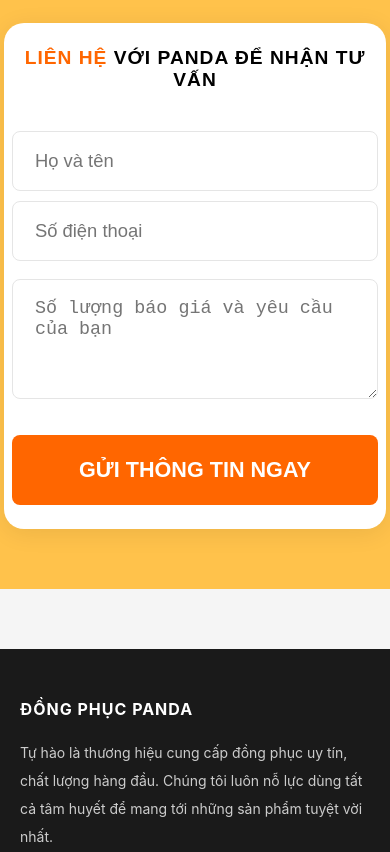
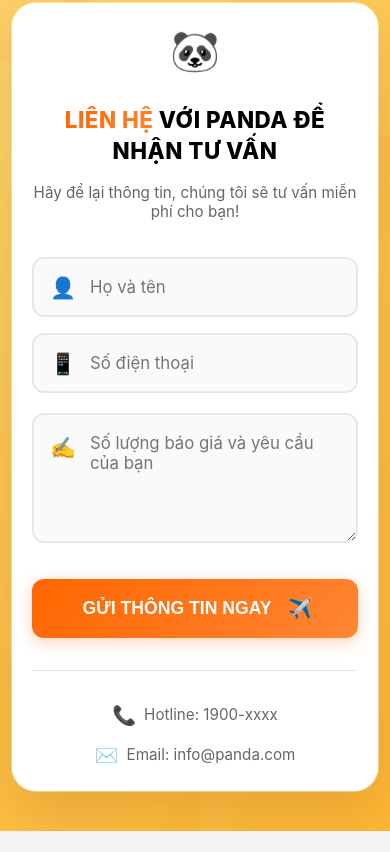
Before and after one commit to Khuongvjppro/FE, a React (Vite) app: page / in a window 390 px wide. Shown: the part 9472-10324 px from the top of the page. Built offline with nearby package versions, Linux system fonts and the light colour scheme; data requests are answered from the project's data file.

Commit message:
contactform

```diff
--- a/src/components/ContactForm.css
+++ b/src/components/ContactForm.css
@@ -1,111 +1,422 @@
 .contact-bg {
-  background: #ffc24b;
+  background: linear-gradient(135deg, #ffd86f 0%, #ffc24b 50%, #ffb633 100%);
   width: 100%;
-  min-height: 500px;
+  min-height: 600px;
   display: flex;
   align-items: center;
   justify-content: center;
-  padding: 60px 0;
-  font-family: "Montserrat", Arial, sans-serif;
+  padding: 80px 20px;
+  font-family: -apple-system, BlinkMacSystemFont, "Segoe UI", "Roboto", "Oxygen",
+    "Ubuntu", "Cantarell", "Fira Sans", "Droid Sans", "Helvetica Neue",
+    sans-serif;
+  position: relative;
+  overflow: hidden;
 }
 
 .contact-form-wrapper {
   background: #fff;
-  border-radius: 20px;
-  box-shadow: 0 4px 24px rgba(0, 0, 0, 0.08);
+  border-radius: 24px;
+  box-shadow: 0 20px 60px rgba(0, 0, 0, 0.12), 0 0 0 1px rgba(255, 255, 255, 0.5);
   padding: 56px 48px 48px 48px;
-  max-width: 700px;
+  max-width: 750px;
   width: 100%;
   margin: 0 auto;
   display: flex;
   flex-direction: column;
   align-items: center;
-  font-family: "Montserrat", Arial, sans-serif;
+  font-family: inherit;
+  position: relative;
+  animation: slideUp 0.6s ease-out;
+  transform-style: preserve-3d;
+}
+
+@keyframes slideUp {
+  from {
+    opacity: 0;
+    transform: translateY(30px);
+  }
+  to {
+    opacity: 1;
+    transform: translateY(0);
+  }
+}
+
+.contact-panda-icon {
+  font-size: 4rem;
+  margin-bottom: 20px;
+  animation: bounce 2s ease-in-out infinite;
+}
+
+@keyframes bounce {
+  0%, 100% {
+    transform: translateY(0);
+  }
+  50% {
+    transform: translateY(-10px);
+  }
 }
 
 .contact-title {
-  font-size: 2.5rem;
-  font-weight: 700;
+  font-size: 2.2rem;
+  font-weight: 800;
   text-align: center;
-  margin-bottom: 40px;
-  letter-spacing: 1px;
+  margin-bottom: 16px;
+  letter-spacing: 0.5px;
+  line-height: 1.4;
+  animation: fadeIn 0.8s ease-out 0.2s both;
+}
+
+@keyframes fadeIn {
+  from {
+    opacity: 0;
+    transform: translateY(10px);
+  }
+  to {
+    opacity: 1;
+    transform: translateY(0);
+  }
 }
 
 .contact-title-highlight {
   color: #ff6600;
-  font-weight: 700;
+  font-weight: 800;
+  background: linear-gradient(135deg, #ff6600 0%, #ff8533 100%);
+  -webkit-background-clip: text;
+  -webkit-text-fill-color: transparent;
+  background-clip: text;
+}
+
+.contact-subtitle {
+  font-size: 1.05rem;
+  color: #666;
+  text-align: center;
+  margin-bottom: 36px;
+  animation: fadeIn 0.8s ease-out 0.4s both;
 }
 
 .contact-form {
   width: 100%;
   display: flex;
   flex-direction: column;
-  gap: 18px;
+  gap: 20px;
+  animation: fadeIn 0.8s ease-out 0.6s both;
 }
 
 .contact-row {
   display: flex;
-  gap: 18px;
+  gap: 20px;
+}
+
+.input-wrapper {
+  position: relative;
+  flex: 1;
+  transition: transform 0.3s ease;
+}
+
+.input-wrapper.focused {
+  transform: translateY(-2px);
+}
+
+.input-icon {
+  position: absolute;
+  left: 18px;
+  top: 50%;
+  transform: translateY(-50%);
+  font-size: 1.3rem;
+  z-index: 1;
+  transition: transform 0.3s ease;
+  pointer-events: none;
+}
+
+.input-wrapper.focused .input-icon {
+  transform: translateY(-50%) scale(1.1);
+}
+
+.textarea-icon {
+  top: 22px;
+  transform: translateY(0);
+}
+
+.input-wrapper.focused .textarea-icon {
+  transform: translateY(0) scale(1.1);
 }
 
 .contact-input {
-  flex: 1;
-  padding: 18px 22px;
-  font-size: 1.15rem;
-  border: 1px solid #e5e5e5;
-  border-radius: 8px;
+  width: 100%;
+  padding: 18px 22px 18px 56px;
+  font-size: 1.05rem;
+  border: 2px solid #e8e8e8;
+  border-radius: 12px;
   outline: none;
-  transition: border 0.2s;
+  transition: all 0.3s ease;
+  background: #fafafa;
+  font-family: inherit;
+}
+
+.contact-input:hover {
+  border-color: #ffb366;
+  background: #fff;
 }
 
 .contact-input:focus {
   border-color: #ff6600;
+  background: #fff;
+  box-shadow: 0 0 0 4px rgba(255, 102, 0, 0.1);
 }
 
 .contact-textarea {
   width: 100%;
-  min-height: 120px;
-  padding: 18px 22px;
-  font-size: 1.15rem;
-  border: 1px solid #e5e5e5;
-  border-radius: 8px;
+  min-height: 130px;
+  padding: 18px 22px 18px 56px;
+  font-size: 1.05rem;
+  border: 2px solid #e8e8e8;
+  border-radius: 12px;
   outline: none;
   resize: vertical;
-  transition: border 0.2s;
+  transition: all 0.3s ease;
+  background: #fafafa;
+  font-family: inherit;
+}
+
+.contact-textarea:hover {
+  border-color: #ffb366;
+  background: #fff;
 }
 
 .contact-textarea:focus {
   border-color: #ff6600;
+  background: #fff;
+  box-shadow: 0 0 0 4px rgba(255, 102, 0, 0.1);
 }
 
 .contact-btn {
   width: 100%;
-  background: #ff6600;
+  background: linear-gradient(135deg, #ff6600 0%, #ff8533 100%);
   color: #fff;
-  font-size: 1.35rem;
+  font-size: 1.25rem;
   font-weight: 700;
   border: none;
-  border-radius: 8px;
-  padding: 22px 0;
+  border-radius: 12px;
+  padding: 22px 32px;
   cursor: pointer;
-  margin-top: 18px;
-  transition: background 0.2s;
+  margin-top: 12px;
+  transition: all 0.3s ease;
+  box-shadow: 0 4px 15px rgba(255, 102, 0, 0.3);
+  position: relative;
+  overflow: hidden;
+  display: flex;
+  align-items: center;
+  justify-content: center;
+  gap: 12px;
+}
+
+.contact-btn::before {
+  content: '';
+  position: absolute;
+  top: 0;
+  left: -100%;
+  width: 100%;
+  height: 100%;
+  background: linear-gradient(90deg, transparent, rgba(255, 255, 255, 0.3), transparent);
+  transition: left 0.5s;
+}
+
+.contact-btn:hover::before {
+  left: 100%;
 }
 
 .contact-btn:hover {
-  background: #e65500;
+  background: linear-gradient(135deg, #e65500 0%, #ff6600 100%);
+  transform: translateY(-2px);
+  box-shadow: 0 6px 20px rgba(255, 102, 0, 0.4);
 }
 
-@media (max-width: 600px) {
+.contact-btn:active {
+  transform: translateY(0);
+  box-shadow: 0 2px 10px rgba(255, 102, 0, 0.3);
+}
+
+.contact-btn.submitting {
+  background: linear-gradient(135deg, #cccccc 0%, #999999 100%);
+  cursor: not-allowed;
+  transform: none;
+}
+
+.btn-icon {
+  font-size: 1.2rem;
+  display: inline-block;
+  animation: fly 2s ease-in-out infinite;
+}
+
+@keyframes fly {
+  0%, 100% {
+    transform: translateX(0);
+  }
+  50% {
+    transform: translateX(5px);
+  }
+}
+
+.spinner {
+  width: 20px;
+  height: 20px;
+  border: 3px solid rgba(255, 255, 255, 0.3);
+  border-top-color: #fff;
+  border-radius: 50%;
+  animation: spin 0.8s linear infinite;
+}
+
+@keyframes spin {
+  to {
+    transform: rotate(360deg);
+  }
+}
+
+.contact-info-footer {
+  display: flex;
+  justify-content: center;
+  gap: 40px;
+  margin-top: 32px;
+  padding-top: 32px;
+  border-top: 1px solid #e8e8e8;
+  width: 100%;
+  animation: fadeIn 1s ease-out 0.8s both;
+}
+
+.contact-info-item {
+  display: flex;
+  align-items: center;
+  gap: 8px;
+  font-size: 0.95rem;
+  color: #666;
+  transition: transform 0.3s ease;
+}
+
+.contact-info-item:hover {
+  transform: scale(1.05);
+  color: #ff6600;
+}
+
+.info-icon {
+  font-size: 1.2rem;
+}
+
+/* Decorative Shapes */
+.contact-decorative-shapes {
+  position: absolute;
+  top: 0;
+  left: 0;
+  width: 100%;
+  height: 100%;
+  pointer-events: none;
+  overflow: hidden;
+}
+
+.shape {
+  position: absolute;
+  border-radius: 50%;
+  opacity: 0.15;
+}
+
+.shape-1 {
+  width: 200px;
+  height: 200px;
+  background: linear-gradient(135deg, #ff6600, #ff8533);
+  top: -100px;
+  left: -100px;
+  animation: float 6s ease-in-out infinite;
+}
+
+.shape-2 {
+  width: 150px;
+  height: 150px;
+  background: linear-gradient(135deg, #ffb633, #ffd86f);
+  bottom: -75px;
+  right: 10%;
+  animation: float 8s ease-in-out infinite 1s;
+}
+
+.shape-3 {
+  width: 100px;
+  height: 100px;
+  background: linear-gradient(135deg, #ff6600, #ffb633);
+  top: 20%;
+  right: -50px;
+  animation: float 7s ease-in-out infinite 0.5s;
+}
+
+.shape-4 {
+  width: 120px;
+  height: 120px;
+  background: linear-gradient(135deg, #ffc24b, #ff8533);
+  bottom: 30%;
+  left: 5%;
+  animation: float 9s ease-in-out infinite 2s;
+}
+
+@keyframes float {
+  0%, 100% {
+    transform: translateY(0) rotate(0deg);
+  }
+  50% {
+    transform: translateY(-20px) rotate(180deg);
+  }
+}
+
+/* Responsive */
+@media (max-width: 768px) {
   .contact-form-wrapper {
-    padding: 24px 8px;
-    max-width: 98vw;
+    padding: 40px 24px 32px;
+    max-width: 95vw;
   }
+
+  .contact-panda-icon {
+    font-size: 3rem;
+  }
+
   .contact-row {
     flex-direction: column;
-    gap: 10px;
+    gap: 16px;
   }
+
   .contact-title {
-    font-size: 1.2rem;
+    font-size: 1.6rem;
+  }
+
+  .contact-subtitle {
+    font-size: 0.95rem;
+  }
+
+  .contact-info-footer {
+    flex-direction: column;
+    gap: 16px;
+    align-items: center;
+  }
+
+  .shape-1, .shape-2, .shape-3, .shape-4 {
+    opacity: 0.08;
   }
 }
+
+@media (max-width: 480px) {
+  .contact-bg {
+    padding: 40px 12px;
+  }
+
+  .contact-form-wrapper {
+    padding: 32px 20px 24px;
+  }
+
+  .contact-panda-icon {
+    font-size: 2.5rem;
+  }
+
+  .contact-title {
+    font-size: 1.4rem;
+  }
+
+  .contact-btn {
+    font-size: 1.1rem;
+    padding: 18px 24px;
+  }
+}
--- a/src/components/ContactForm.jsx
+++ b/src/components/ContactForm.jsx
@@ -8,57 +8,122 @@
     message: "",
   });
 
+  const [focusedField, setFocusedField] = useState(null);
+  const [isSubmitting, setIsSubmitting] = useState(false);
+
   const handleChange = (e) => {
     setForm({ ...form, [e.target.name]: e.target.value });
   };
 
-  const handleSubmit = (e) => {
+  const handleSubmit = async (e) => {
     e.preventDefault();
-    // Xử lý gửi thông tin ở đây
-    alert("Thông tin đã được gửi!\n" + JSON.stringify(form, null, 2));
+    setIsSubmitting(true);
+
+    // Giả lập gửi dữ liệu
+    await new Promise(resolve => setTimeout(resolve, 1500));
+
+    alert("✅ Thông tin đã được gửi thành công!\n\nChúng tôi sẽ liên hệ với bạn sớm nhất.");
     setForm({ name: "", phone: "", message: "" });
+    setIsSubmitting(false);
   };
 
   return (
     <div className="contact-bg">
+      <div className="contact-decorative-shapes">
+        <div className="shape shape-1"></div>
+        <div className="shape shape-2"></div>
+        <div className="shape shape-3"></div>
+        <div className="shape shape-4"></div>
+      </div>
+
       <div className="contact-form-wrapper">
+        <div className="contact-panda-icon">🐼</div>
+
         <h2 className="contact-title">
-          <span className="contact-title-highlight">LIÊN HỆ</span> VỚI PANDA ĐỂ
+          <span className="contact-title-highlight">LIÊN HỆ</span> VỚI PANDA ĐỂ<br/>
           NHẬN TƯ VẤN
         </h2>
+
+        <p className="contact-subtitle">
+          Hãy để lại thông tin, chúng tôi sẽ tư vấn miễn phí cho bạn!
+        </p>
+
         <form className="contact-form" onSubmit={handleSubmit}>
           <div className="contact-row">
+            <div className={`input-wrapper ${focusedField === 'name' ? 'focused' : ''}`}>
+              <span className="input-icon">👤</span>
               <input
                 type="text"
                 name="name"
                 placeholder="Họ và tên"
                 value={form.name}
                 onChange={handleChange}
+                onFocus={() => setFocusedField('name')}
+                onBlur={() => setFocusedField(null)}
                 required
                 className="contact-input"
               />
+            </div>
+
+            <div className={`input-wrapper ${focusedField === 'phone' ? 'focused' : ''}`}>
+              <span className="input-icon">📱</span>
               <input
-              type="text"
+                type="tel"
                 name="phone"
                 placeholder="Số điện thoại"
                 value={form.phone}
                 onChange={handleChange}
+                onFocus={() => setFocusedField('phone')}
+                onBlur={() => setFocusedField(null)}
                 required
                 className="contact-input"
               />
             </div>
+          </div>
+
+          <div className={`input-wrapper ${focusedField === 'message' ? 'focused' : ''}`}>
+            <span className="input-icon textarea-icon">✍️</span>
             <textarea
               name="message"
               placeholder="Số lượng báo giá và yêu cầu của bạn"
               value={form.message}
               onChange={handleChange}
+              onFocus={() => setFocusedField('message')}
+              onBlur={() => setFocusedField(null)}
               required
               className="contact-textarea"
             />
-          <button type="submit" className="contact-btn">
+          </div>
+
+          <button
+            type="submit"
+            className={`contact-btn ${isSubmitting ? 'submitting' : ''}`}
+            disabled={isSubmitting}
+          >
+            {isSubmitting ? (
+              <>
+                <span className="spinner"></span>
+                ĐANG GỬI...
+              </>
+            ) : (
+              <>
                 GỬI THÔNG TIN NGAY
+                <span className="btn-icon">✈️</span>
+              </>
+            )}
           </button>
         </form>
+
+        <div className="contact-info-footer">
+          <div className="contact-info-item">
+            <span className="info-icon">📞</span>
+            <span>Hotline: 1900-xxxx</span>
+          </div>
+          <div className="contact-info-item">
+            <span className="info-icon">✉️</span>
+            <span>Email: info@panda.com</span>
+          </div>
+        </div>
       </div>
     </div>
   );
```
Lines whose indentation alone changed are shown as unchanged.
